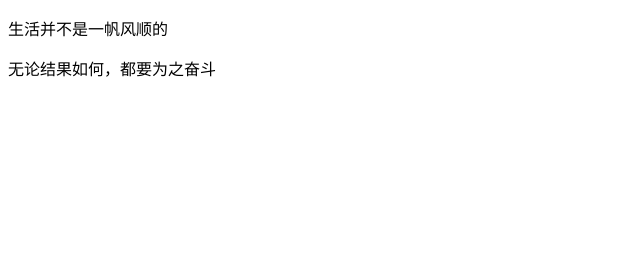
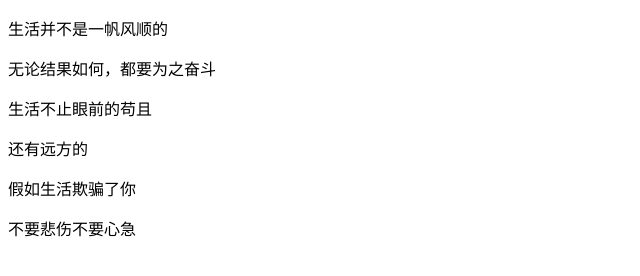
Before and after one commit to onlyjiangli/1921, a plain HTML site: page index.html in a window 1280 px wide. Shown: the whole page, without its empty margins (0-640 px from the left). Drawn offline with Linux system fonts and the light colour scheme.

Commit message:
第三次提交

```diff
--- a/index.html
+++ b/index.html
@@ -9,5 +9,9 @@
 <body>
     <p>生活并不是一帆风顺的</p>
     <p>无论结果如何，都要为之奋斗</p>
+    <p>生活不止眼前的苟且</p>
+    <p>还有远方的</p>
+    <p>假如生活欺骗了你</p>
+    <p>不要悲伤不要心急</p>
 </body>
 </html>
```
